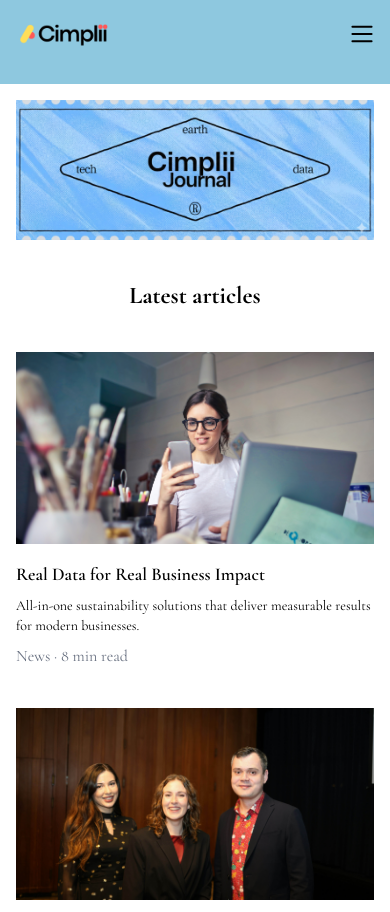
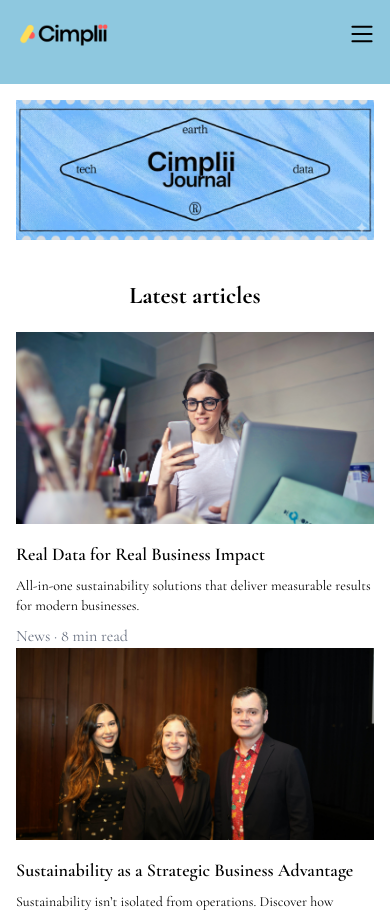
Before and after one commit to kluivstar/Cimplii, a React (Vite) app: page /journal in a window 390 px wide. Shown: the top 912 px of the page. Built offline with nearby package versions, Linux system fonts and the light colour scheme.

Commit message:
Implement responsive design for lg screen on JournalPage

```diff
--- a/src/pages/JournalPage.jsx
+++ b/src/pages/JournalPage.jsx
@@ -67,31 +67,32 @@
             <img src={JournalHeader} alt="Journal Header" className="w-full h-full object-contain mb-5"/>
       </div>
       {/* Journal Header */}
-      <h2 className="text-2xl lg:text-4xl md:text-3xl font-bold text-center py-5">
+      <h2 className="text-2xl lg:text-4xl md:text-3xl font-bold text-center py-5 lg:py-10">
         Latest articles
       </h2>
 
       {/* Journal Content */}
-      <div className="lg:px-50 2xl:w-3/4 2xl:content-center 2xl:flex">
+      <div className="lg:px-24 2xl:w-4/5 grid lg:grid-cols-2 lg:gap-10 mx-auto items-stretch">
+
         {journalList.map((journal, index) => (
-          <div key={index}>
-            {/* Top divider */}
-
-            <article className="py-5 md:flex-col md:gap-5">
+            <article
+            key={index}
+            className="h-full flex flex-col"
+            >
             {/* Image */}
             <img
                 src={journal.image}
                 alt={journal.title}
-                className="w-full h-48 object-cover md:w-full md:h-auto md:shrink-0"
+                className="w-full h-48 md:h-56 object-cover"
             />
 
             {/* Text */}
-              <div className="pt-4 space-y-2">
+            <div className="pt-4 space-y-2 flex-1">
                 <h3 className="text-lg md:text-xl xl:text-2xl font-semibold">
                 {journal.title}
                 </h3>
 
-                <p className="text-sm text-black md:text-lg xl:text-lg">
+                <p className="text-sm text-black md:text-lg">
                 {journal.description}
                 </p>
 
@@ -100,18 +101,17 @@
                 </span>
             </div>
             </article>
-
-          </div>
         ))}
       </div>
 
+
       {/* Newsletter Section */}
       <div className="text-center py-10">
-        <h2 className="text-2xl lg:text-4xl md:text-3xl font-bold text-center py-2">
+        <h2 className="text-2xl lg:text-4xl md:text-4xl font-bold text-center py-2">
         Subscribe to Complii Journal
       </h2>
         <div className="text-center">
-            <button className="bg-black text-white py-2 px-6 text-sm hover:bg-slate-300 hover:text-black transition md:text-base">
+            <button className="bg-black text-white py-2 px-6 text-base md:text-2xl hover:bg-slate-300 hover:text-black transition md:py-3">
             ▪ Sign up to newsletter
             </button>
       </div>
```
Lines whose indentation alone changed are shown as unchanged.
